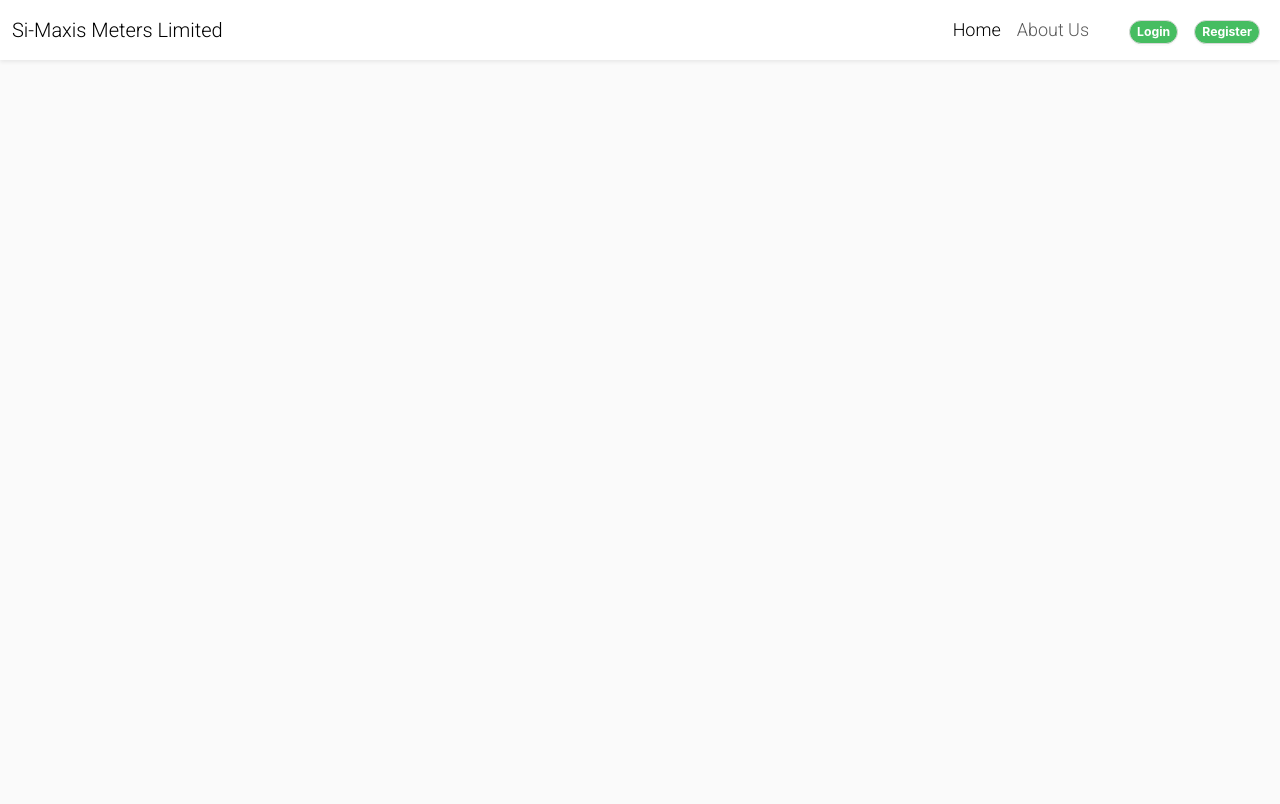
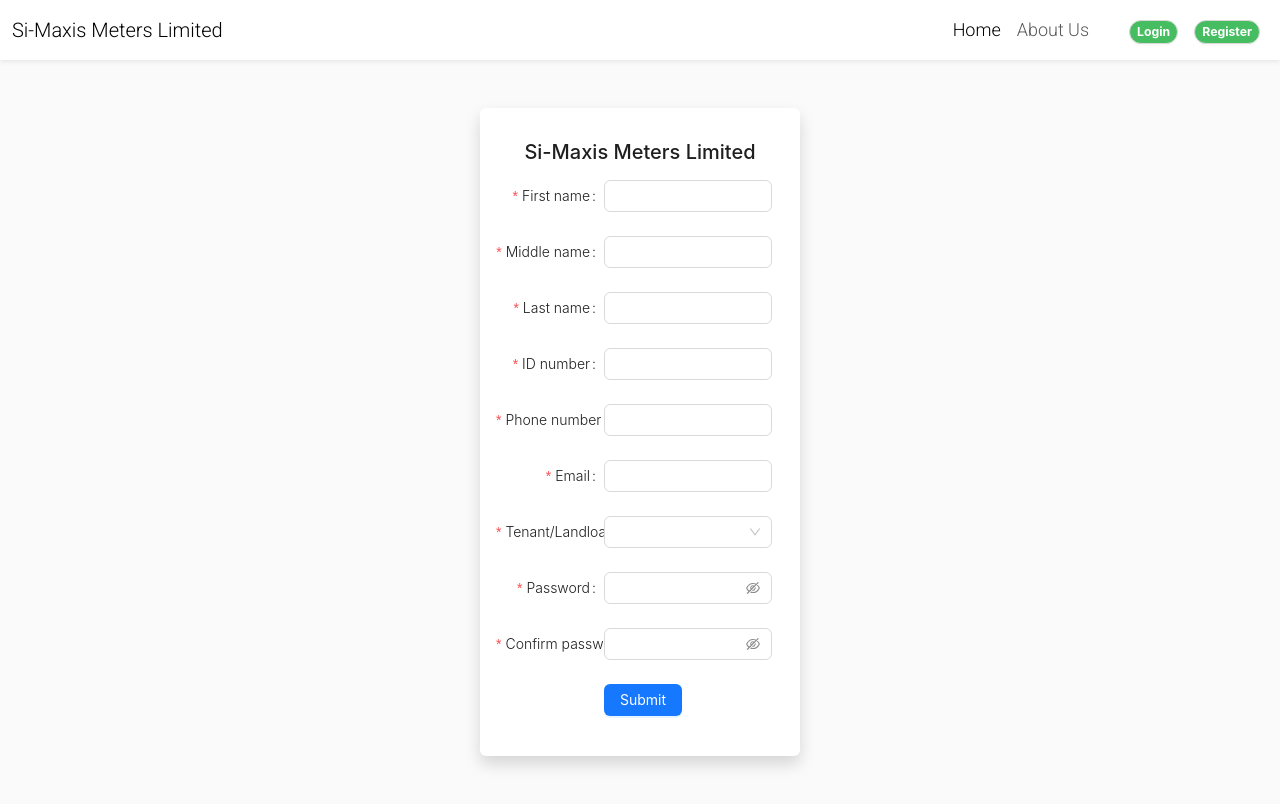
Before and after one commit to ndutagrace25/simaxis, a React (Vite) app: page /register in a window 1280 px wide. Built offline with nearby package versions, Linux system fonts and the light colour scheme.

Commit message:
added registration page

```diff
--- a/src/pages/Register.tsx
+++ b/src/pages/Register.tsx
@@ -1,7 +1,152 @@
+import { Button, Form, Input, InputNumber, Select } from "antd";
 import { NavBar } from "../common";
+import React, { useState } from "react";
+import { LockOutlined } from "@ant-design/icons";
+
+const formItemLayout = {
+  labelCol: {
+    xs: { span: 24 },
+    sm: { span: 9 },
+  },
+  wrapperCol: {
+    xs: { span: 24 },
+    sm: { span: 14 },
+  },
+};
 
 const Register = () => {
-  return <><NavBar/></>;
+  const [user_type, setUserType] = useState("");
+
+  return (
+    <>
+      <NavBar />
+      <div className="d-flex justify-content-center align-items-center">
+        <Form
+          {...formItemLayout}
+          // variant="filled"
+          style={{ maxWidth: 900 }}
+          className="form-height shadow rounded p-3 my-5 col-md-3 col-sm-3 bg-white col-10"
+        >
+          <div className="text-center my-3">
+            <h5>Si-Maxis Meters Limited</h5>
+          </div>
+          <Form.Item
+            label="First name"
+            name="First name"
+            rules={[{ required: true, message: "Please input!" }]}
+          >
+            <Input />
+          </Form.Item>
+          <Form.Item
+            label="Middle name"
+            name="Middle name"
+            rules={[{ required: true, message: "Please input!" }]}
+          >
+            <Input />
+          </Form.Item>
+          <Form.Item
+            label="Last name"
+            name="Last name"
+            rules={[{ required: true, message: "Please input!" }]}
+          >
+            <Input />
+          </Form.Item>
+
+          <Form.Item
+            label="ID number"
+            name="ID number"
+            rules={[{ required: true, message: "Please input!" }]}
+          >
+            <InputNumber style={{ width: "100%" }} />
+          </Form.Item>
+          <Form.Item
+            label="Phone number"
+            name="Phone number"
+            rules={[{ required: true, message: "Please input!" }]}
+          >
+            <InputNumber style={{ width: "100%" }} />
+          </Form.Item>
+          <Form.Item
+            label="Email"
+            name="Email"
+            rules={[{ required: true, message: "Please input!" }]}
+          >
+            <Input style={{ width: "100%" }} />
+          </Form.Item>
+          <Form.Item
+            label="Tenant/Landloard"
+            name="Select"
+            rules={[{ required: true, message: "Please input!" }]}
+          >
+            <Select
+              options={[
+                { value: "Tenant", label: "Tenant" },
+                { value: "Landlord", label: "Landlord" },
+              ]}
+              value={user_type}
+              onChange={setUserType}
+            />
+          </Form.Item>
+          {user_type === "Tenant" && (
+            <Form.Item
+              label="Meter number"
+              name="Meter number"
+              rules={[{ required: true, message: "Please input!" }]}
+            >
+              <InputNumber style={{ width: "100%" }} />
+            </Form.Item>
+          )}
+          {user_type === "Landlord" && (
+            <>
+              <Form.Item
+                label="Quantity"
+                name="Quantity"
+                rules={[{ required: true, message: "Please input!" }]}
+              >
+                <InputNumber
+                  style={{ width: "100%" }}
+                  placeholder="How many meter devices?"
+                />
+              </Form.Item>
+              <Form.Item
+                label="Building Location"
+                name="Location"
+                rules={[{ required: true, message: "Please input!" }]}
+              >
+                <Input />
+              </Form.Item>
+              <Form.Item
+                label="Plot number"
+                name="Plot number"
+                rules={[{ required: true, message: "Please input!" }]}
+              >
+                <Input />
+              </Form.Item>
+            </>
+          )}
+          <Form.Item
+            label="Password"
+            name="Password"
+            rules={[{ required: true, message: "Please input your password!" }]}
+          >
+            <Input.Password />
+          </Form.Item>
+          <Form.Item
+            label="Confirm password"
+            name="Confirm password"
+            rules={[{ required: true, message: "Please input your password!" }]}
+          >
+            <Input.Password />
+          </Form.Item>
+          <Form.Item wrapperCol={{ offset: 9, span: 16 }}>
+            <Button type="primary" htmlType="submit">
+              Submit
+            </Button>
+          </Form.Item>
+        </Form>
+      </div>
+    </>
+  );
 };
 
 export default Register;
```
